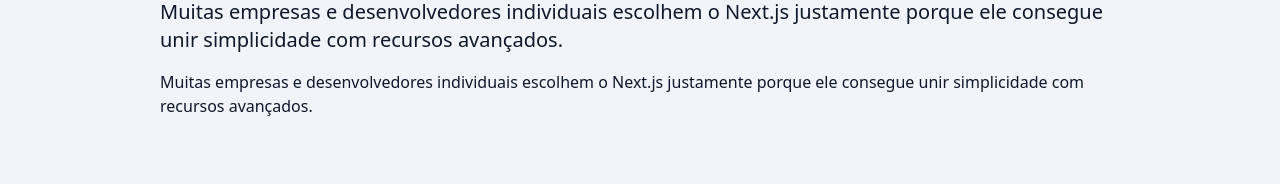
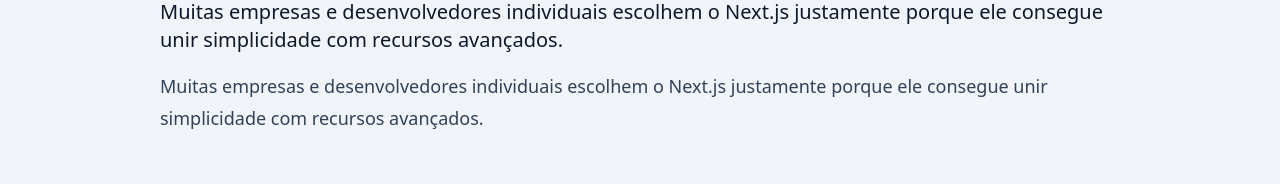
Before and after one commit to williamandradesantana/react-next-nest-luiz-otavio-miranda, a Next.js app in the folder blog/: page /post/como-a-escrita-pode-mudar-sua-carreira in a window 1280 px wide. Shown: the part 1028-1212 px from the top of the page. Built offline with nearby package versions, Linux system fonts and the light colour scheme.

Commit message:
Configurando o plugin Tailwind Typography do Tailwind CSS

```diff
--- a/blog/package.json
+++ b/blog/package.json
@@ -20,6 +20,7 @@
   },
   "devDependencies": {
     "@tailwindcss/postcss": "^4",
+    "@tailwindcss/typography": "^0.5.19",
     "@types/node": "^20",
     "@types/react": "^19",
     "@types/react-dom": "^19",
--- a/blog/src/app/globals.css
+++ b/blog/src/app/globals.css
@@ -1,4 +1,5 @@
 @import "tailwindcss";
+@plugin "@tailwindcss/typography";
 
 @tailwind base
 @tailwind components
--- a/blog/src/components/SafeMarkdown/index.tsx
+++ b/blog/src/components/SafeMarkdown/index.tsx
@@ -1,3 +1,4 @@
+import clsx from "clsx";
 import ReactMarkdown from "react-markdown";
 import rehypeSanitize from "rehype-sanitize";
 import remarkGfm from "remark-gfm";
@@ -8,7 +9,20 @@ type SafeMarkdownProps = {
 
 export function SafeMarkdown({ markdown }: SafeMarkdownProps) {
   return (
-    <div>
+    <div
+      className={clsx(
+        "prose prose-slate",
+        "w-full max-w-none",
+        "overflow-hidden",
+        "prose-a:transition",
+        "prose-a:no-underline",
+        "prose-a:text-blue-500",
+        "prose-a:hover:text-blue-700",
+        "prose-a:hover:underline",
+        "prose-img:mx-auto",
+        "lg:prose-lg",
+      )}
+    >
       <ReactMarkdown
         rehypePlugins={[rehypeSanitize]}
         remarkPlugins={[remarkGfm]}
```
Also changed, not shown: 1 other file (tests, documents, lock files or other folders).
